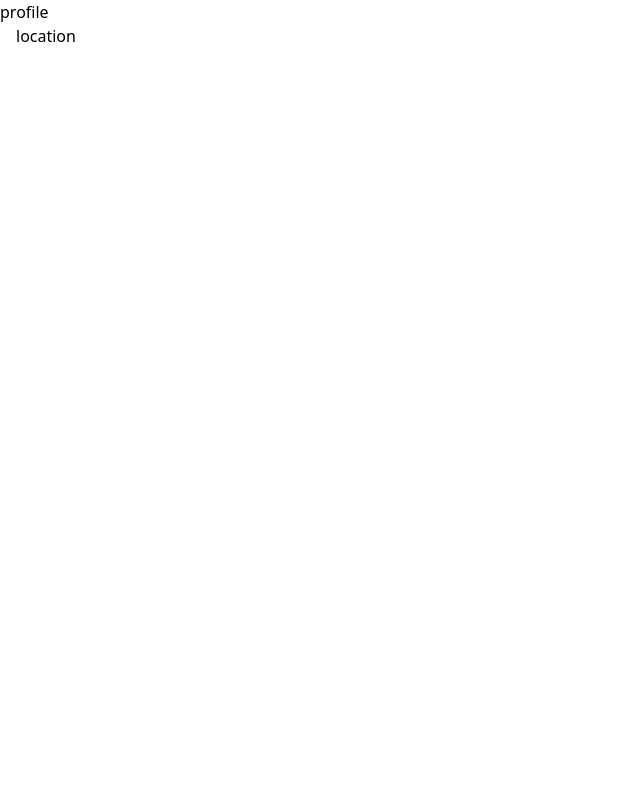
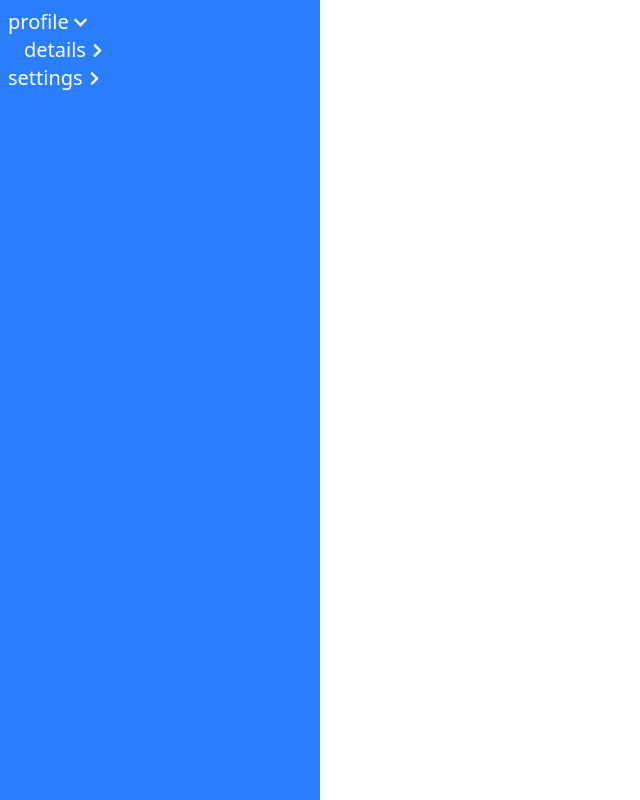
Before and after one commit to kirollos-sedhom/React-practice, a React (Vite) app: page / in a window 1280 px wide. Both pictures are taken after a click on the element "profile". Shown: the whole page, without its empty margins (0-640 px from the left). Built offline with nearby package versions, Linux system fonts and the light colour scheme.

Commit message:
add transition animation

```diff
--- a/src/components/TreeView.tsx
+++ b/src/components/TreeView.tsx
@@ -1,4 +1,6 @@
 import React from "react";
+import { FaChevronRight } from "react-icons/fa";
+import { FaChevronDown } from "react-icons/fa";
 
 const TreeView = () => {
   /*
@@ -15,10 +17,21 @@ const TreeView = () => {
                 data
     */
   return (
-    <div>
+    <div className="w-1/4 h-screen bg-blue-500 text-white text-xl p-2">
       <TreeItem text="profile">
-        <TreeItem text="location">
-          <p>city</p>
+        <TreeItem text="details">
+          <TreeItem text="location">
+            <TreeItem text="city" />
+          </TreeItem>
+        </TreeItem>
+      </TreeItem>
+      <TreeItem text="settings">
+        <TreeItem text="account" />
+        <TreeItem text="security">
+          <TreeItem text="login" />
+          <TreeItem text="register">
+            <TreeItem text="data" />
+          </TreeItem>
         </TreeItem>
       </TreeItem>
     </div>
@@ -28,11 +41,25 @@ const TreeView = () => {
 export default TreeView;
 
 function TreeItem(props: { text: string; children?: React.ReactNode }) {
-  const [viewChildren, setViewChildren] = React.useState(false);
+  const [isOpen, setIsOpen] = React.useState(false);
   return (
     <div className="select-none">
-      <p onClick={() => setViewChildren((prev) => !prev)}>{props.text}</p>
-      {viewChildren && <p className="ml-4">{props.children}</p>}
+      <p
+        className="flex items-center"
+        onClick={() => setIsOpen((prev) => !prev)}
+        aria-expanded={isOpen}
+      >
+        {props.text}{" "}
+        {props.children && (
+          <FaChevronRight
+            className={`mx-1 ${
+              isOpen && "rotate-90"
+            }  transition duration-300 ease-in-out`}
+            size={15}
+          />
+        )}
+      </p>
+      {isOpen && <p className="ml-4">{props.children}</p>}
     </div>
   );
 }
```
